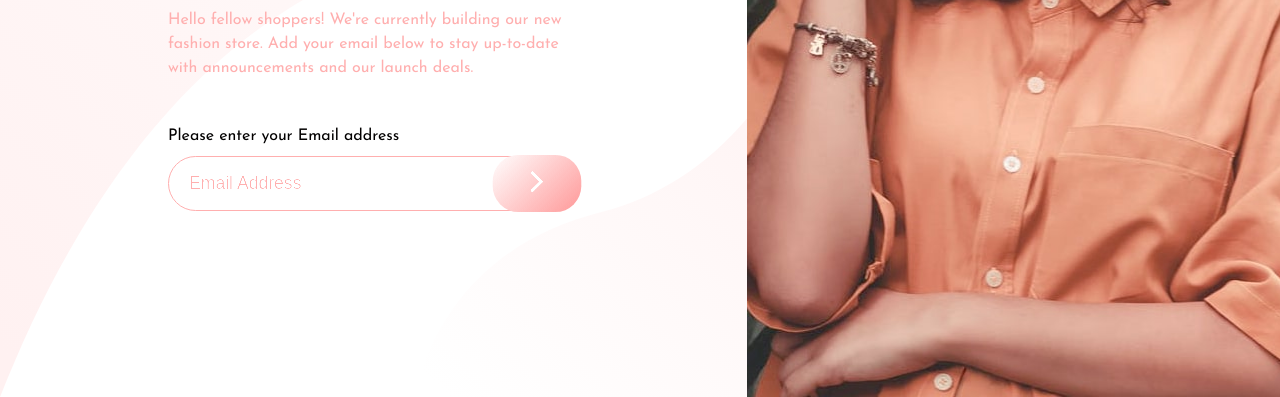
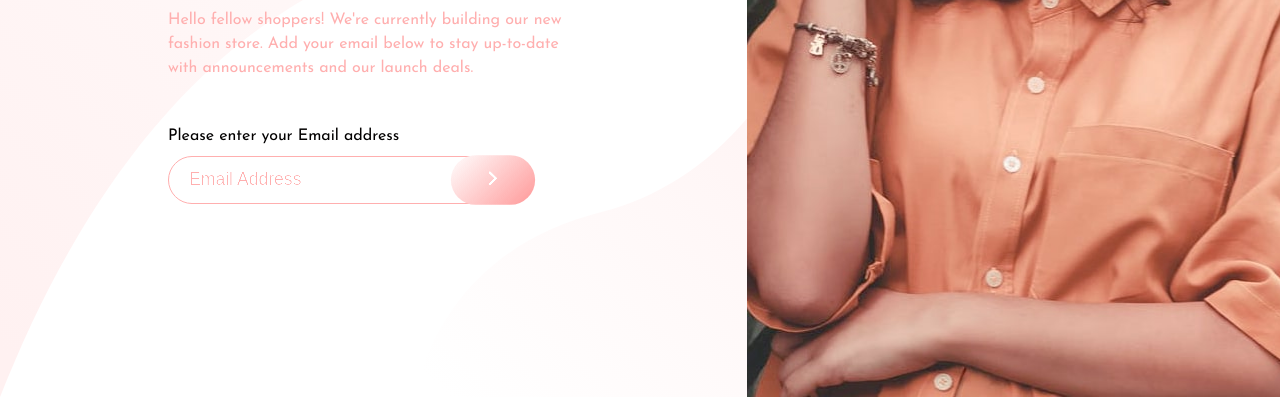
Before and after one commit to YannickLalonde/FMBaseApparel, a website: page index.html in a window 1280 px wide. Shown: the part 403-800 px from the top of the page. Drawn offline with Linux system fonts and the light colour scheme.

Commit message:
Add files via upload

```diff
--- a/css/index.css
+++ b/css/index.css
@@ -165,13 +165,14 @@ img {
 .input-section {
   margin-top: 0.7rem;
   border: 0.1rem solid hsl(0, 36%, 70%);
-  max-width: 26rem;
+  max-width: 20rem;
   display: flex;
   align-items: center;
   justify-content: space-between;
   padding: 0px 0px 0px 10px;
   border-radius: 10rem;
   transition: all 0.3s ease;
+  margin-right: 10px;
 }
 
 .input-field {
```
